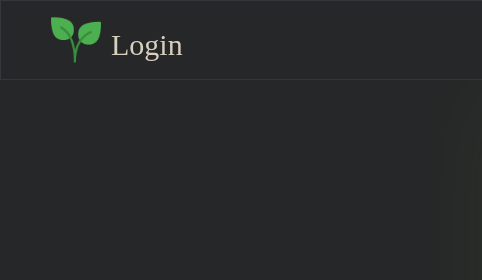
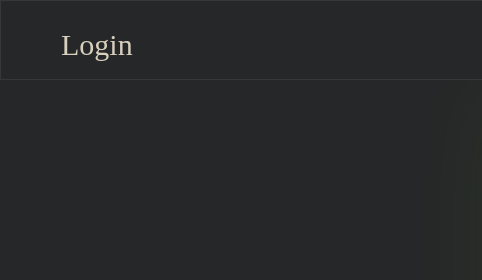
Before and after one commit to esteroliveira04/Tela-de-login, a plain HTML site: page index.html in a window 1280 px wide. Shown: the top 280 px of the page, 0-482 px from the left. Drawn offline with Linux system fonts and the light colour scheme; grey boxes are pictures that could not be loaded; a web font is replaced by a local one.

Commit message:
atualização header

```diff
--- a/estilos/style.css
+++ b/estilos/style.css
@@ -78,6 +78,7 @@ header a{
     font-family: hawthorne;
     font-size: 30px;
     color: var(--cor3);
+    padding-left: 50px;
 }
 
 .logo p{
--- a/index.html
+++ b/index.html
@@ -10,12 +10,8 @@
 <body>
     <header>
         <div class="logo">
-            <img src="/imagens/plantar.png" alt="icone-plantinha">
+            <!--<img src="/imagens/plantar.png" alt="icone-plantinha">-->
             <p>Login</p>
-        </div>
-        <!--<div class="criar-conta">
-            <p>Não possui uma conta? <a href="#">Criar conta</a></p>
-        </div>-->
     </header>
     <main>
         <div class="imagem">
```
